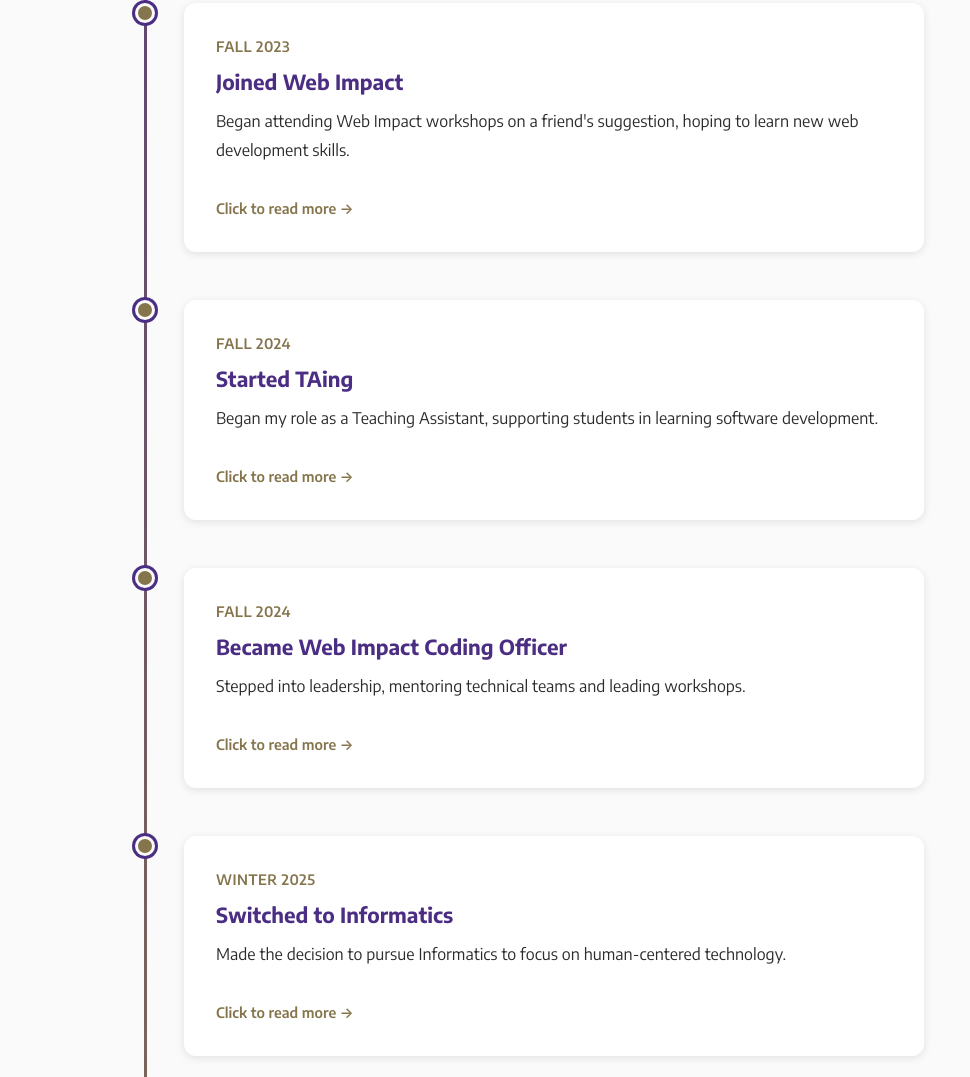
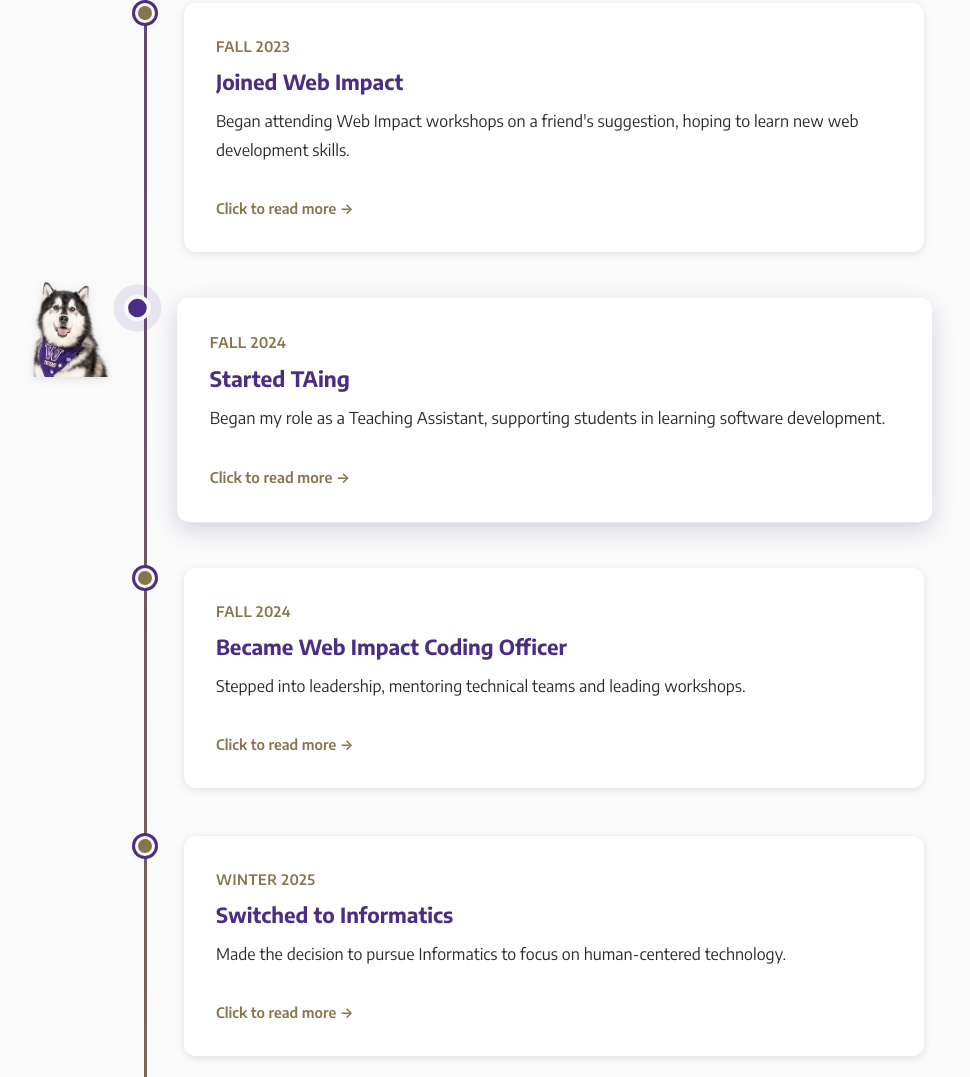
Before and after one commit to laurakhot/husky-100, a website built with Vite: page timeline.html in a window 1280 px wide. Shown: the part 1226-2303 px from the top of the page, without its empty margins (116-1086 px from the left). Built offline with nearby package versions, Linux system fonts and the light colour scheme.

Commit message:
Updated timeline animation

```diff
--- a/styles.css
+++ b/styles.css
@@ -513,6 +513,48 @@ p {
 
 /* Hover effects removed */
 
+/* ==================== HUSKY MASCOT SCROLL INDICATOR ==================== */
+.husky-scroll-indicator {
+  position: absolute;
+  left: -10px; /* Position on the timeline line, just to the left */
+  transform: translateX(-100%); /* Shift fully to the left */
+  width: 100px; /* Bigger mascot */
+  height: auto;
+  transition: top 0.15s cubic-bezier(0.4, 0, 0.2, 1); /* Much faster animation */
+  z-index: 10;
+  filter: drop-shadow(0 2px 4px rgba(0, 0, 0, 0.1));
+  pointer-events: none; /* Don't interfere with clicks */
+}
+
+@media (max-width: 768px) {
+  .husky-scroll-indicator {
+    width: 70px; /* Slightly smaller on tablet */
+  }
+}
+
+@media (max-width: 480px) {
+  .husky-scroll-indicator {
+    width: 50px; /* Even smaller on mobile */
+  }
+}
+
+/* Emphasized timeline item when husky is at it */
+.timeline-item.husky-active {
+  transform: scale(1.02);
+  transition: transform 0.15s ease;
+}
+
+.timeline-item.husky-active .timeline-content {
+  box-shadow: 0 8px 24px rgba(75, 46, 131, 0.2);
+  border-color: var(--primary-color);
+}
+
+.timeline-item.husky-active .timeline-dot {
+  transform: scale(1.3);
+  background: var(--primary-color);
+  box-shadow: 0 0 0 8px rgba(75, 46, 131, 0.1);
+}
+
 /* Ensure main content has space and appears above images */
 main {
   position: relative;
--- a/timeline.html
+++ b/timeline.html
@@ -27,6 +27,8 @@
 
     <!-- Timeline -->
     <div class="timeline">
+      <!-- Husky Mascot Scroll Indicator -->
+      <img src="/public/husky-mascot.png" alt="UW Husky Mascot" class="husky-scroll-indicator" id="husky-mascot">
       <div class="timeline-item timeline-expandable">
         <div class="timeline-dot"></div>
         <div class="timeline-content">
--- a/timeline.js
+++ b/timeline.js
@@ -3,9 +3,15 @@
 function initTimeline() {
   // Check for expandable timeline items (timeline page)
   const expandableItems = document.querySelectorAll('.timeline-expandable');
+  const huskyMascot = document.getElementById('husky-mascot');
 
   if (expandableItems.length > 0) {
     console.log('Found', expandableItems.length, 'expandable timeline items');
+
+    // Initialize Husky mascot position tracker
+    if (huskyMascot) {
+      initHuskyMascot(expandableItems, huskyMascot);
+    }
 
     expandableItems.forEach((item) => {
       const content = item.querySelector('.timeline-content');
@@ -103,6 +109,84 @@ function initTimeline() {
   console.log('Timeline interactivity initialized');
 }
 
+// Husky Mascot Scroll Indicator
+function initHuskyMascot(timelineItems, huskyMascot) {
+  if (!huskyMascot || timelineItems.length === 0) return;
+
+  let currentActiveIndex = 0;
+
+  // Function to move husky to a specific timeline dot
+  function moveHuskyToDot(index) {
+    const item = timelineItems[index];
+    if (!item) return;
+
+    const dot = item.querySelector('.timeline-dot');
+    if (!dot) return;
+
+    // Remove husky-active class from all items
+    timelineItems.forEach(item => item.classList.remove('husky-active'));
+
+    // Add husky-active class to current item
+    item.classList.add('husky-active');
+
+    // Get the position of the dot relative to the timeline container
+    const timeline = document.querySelector('.timeline');
+    const timelineRect = timeline.getBoundingClientRect();
+    const dotRect = dot.getBoundingClientRect();
+
+    // Calculate position relative to timeline
+    const topPosition = dotRect.top - timelineRect.top + timeline.scrollTop - 20; // Offset to center on dot
+
+    huskyMascot.style.top = `${topPosition}px`;
+    currentActiveIndex = index;
+  }
+
+  // Move husky based on scroll position
+  function updateHuskyOnScroll() {
+    const scrollPosition = window.scrollY + window.innerHeight / 2;
+
+    let closestIndex = 0;
+    let closestDistance = Infinity;
+
+    timelineItems.forEach((item, index) => {
+      const dot = item.querySelector('.timeline-dot');
+      if (!dot) return;
+
+      const dotRect = dot.getBoundingClientRect();
+      const dotCenter = dotRect.top + window.scrollY + dotRect.height / 2;
+      const distance = Math.abs(scrollPosition - dotCenter);
+
+      if (distance < closestDistance) {
+        closestDistance = distance;
+        closestIndex = index;
+      }
+    });
+
+    if (closestIndex !== currentActiveIndex) {
+      moveHuskyToDot(closestIndex);
+    }
+  }
+
+  // Listen for scroll events
+  let scrollTimeout;
+  window.addEventListener('scroll', () => {
+    clearTimeout(scrollTimeout);
+    scrollTimeout = setTimeout(updateHuskyOnScroll, 50); // Throttle scroll events
+  });
+
+  // Listen for expand/collapse events - move husky when item is clicked
+  timelineItems.forEach((item, index) => {
+    item.addEventListener('click', () => {
+      setTimeout(() => moveHuskyToDot(index), 20); // Very fast response
+    });
+  });
+
+  // Initialize husky position at first dot
+  moveHuskyToDot(0);
+
+  console.log('Husky mascot scroll indicator initialized');
+}
+
 // Initialize when DOM is ready
 if (document.readyState === 'loading') {
   document.addEventListener('DOMContentLoaded', initTimeline);
```
Also changed, not shown: public/architecture.png (added), public/husky-mascot.png (added).
